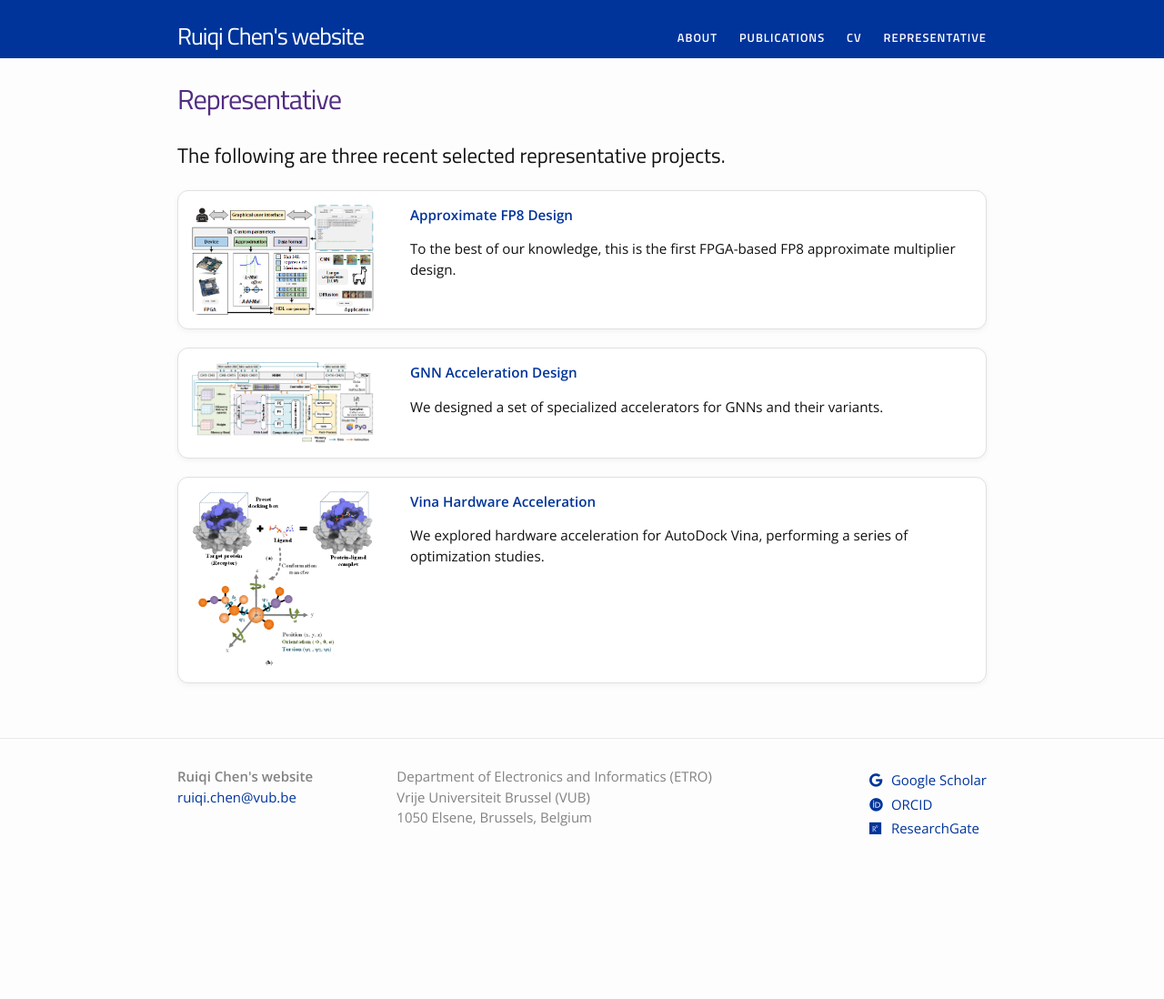
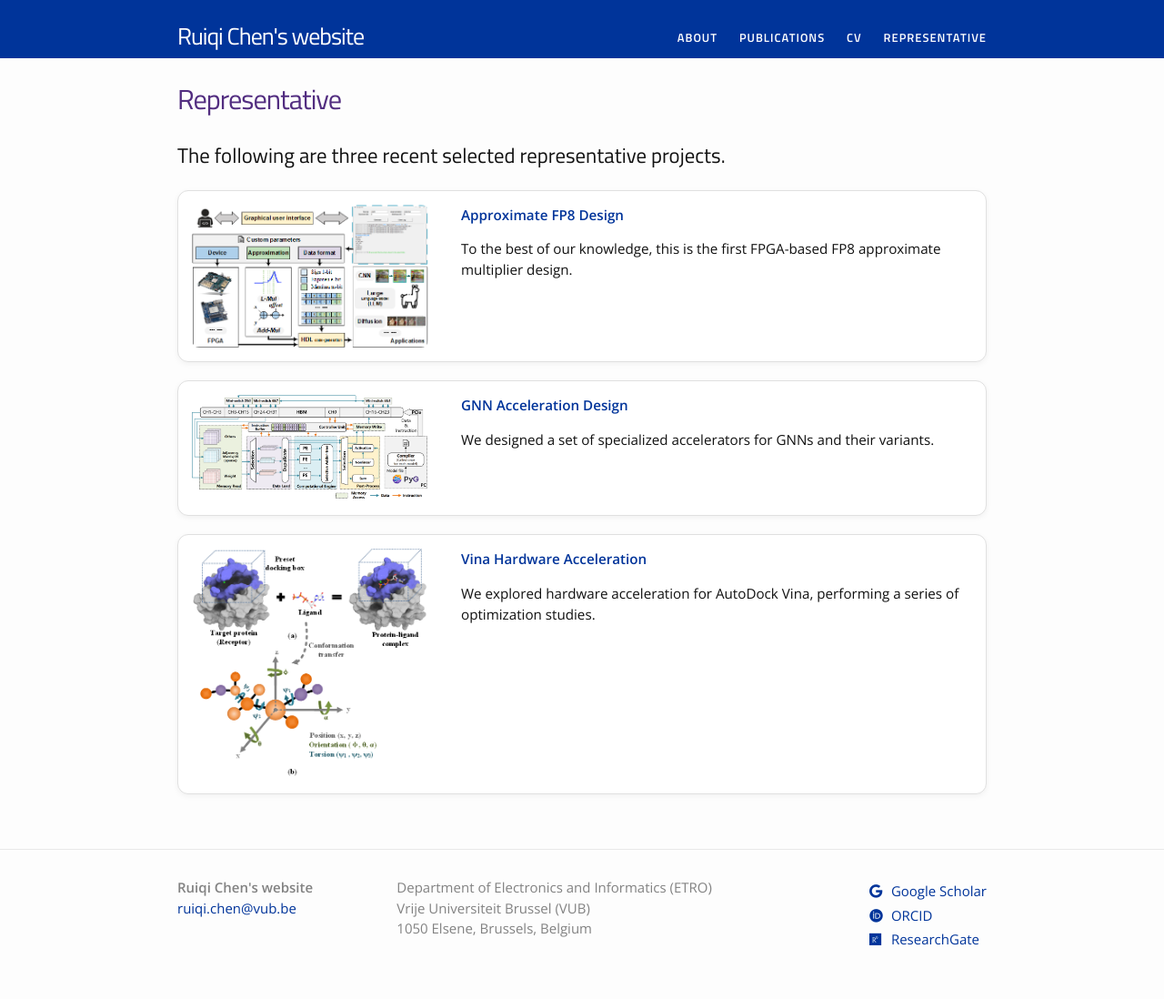
Before and after one commit to ruiqichen7/ruiqichen7.github.io, a Jekyll site: the page built from representative.md, in a window 1280 px wide. Shown: the whole page at 91% size. Built offline with Jekyll 4.4.1, drawn with Linux system fonts in a browser that asks for light colours; before the commit the page ends 976 px from its top, so only the background shows below that.

Commit message:
update scss

```diff
--- /dev/null
+++ b/_sass/_project-cards.scss
@@ -0,0 +1,38 @@
+/* 大外框：垂直堆叠子块 */
+.project-block {
+  background: #fff;
+  border: 1px solid #eaeaea;
+  border-radius: 14px;
+  padding: 16px;
+  margin: 18px 0;
+  box-shadow: 0 2px 8px rgba(0,0,0,.05);
+
+  display: flex;
+  flex-direction: column;   /* ⭐ 垂直排列 */
+  gap: 16px;                /* 子块之间的间距 */
+}
+
+/* 表格/正文的小卡片 */
+.content-card {
+  background: #fff;
+  border: 1px solid #edf0f2;
+  border-radius: 12px;
+  padding: 12px 14px;
+  overflow-x: auto;         /* 表格超宽时出现横向滚动 */
+}
+
+/* 已有的 .pub-card 可继续用；补充一下列表间距更好看 */
+.pub-card {
+  background: #fff;
+  border: 1px solid #edf0f2;
+  border-radius: 12px;
+  padding: 12px 14px;
+}
+.pub-card ul { margin: 0; padding-left: 20px; }
+.pub-card li { margin-bottom: 8px; line-height: 1.6; }
+
+/* 你已有的 .paper-box（图文左右）保持不变，
+   但建议确保它至少这样： */
+.paper-box { display:flex; flex-wrap:wrap; gap:16px; }
+.paper-box-image { flex:0 0 260px; }
+.paper-box-text  { flex:1 1 320px; min-width:280px; }
--- a/css/main.scss
+++ b/css/main.scss
@@ -60,5 +60,6 @@
 	"fancy-image",
   "paper-box",
   "publications",
-  "img-center"
+  "img-center",
+  "project-cards"
 ;
```
Also changed, not shown: representative/Vina.md (+17 -7 lines).
